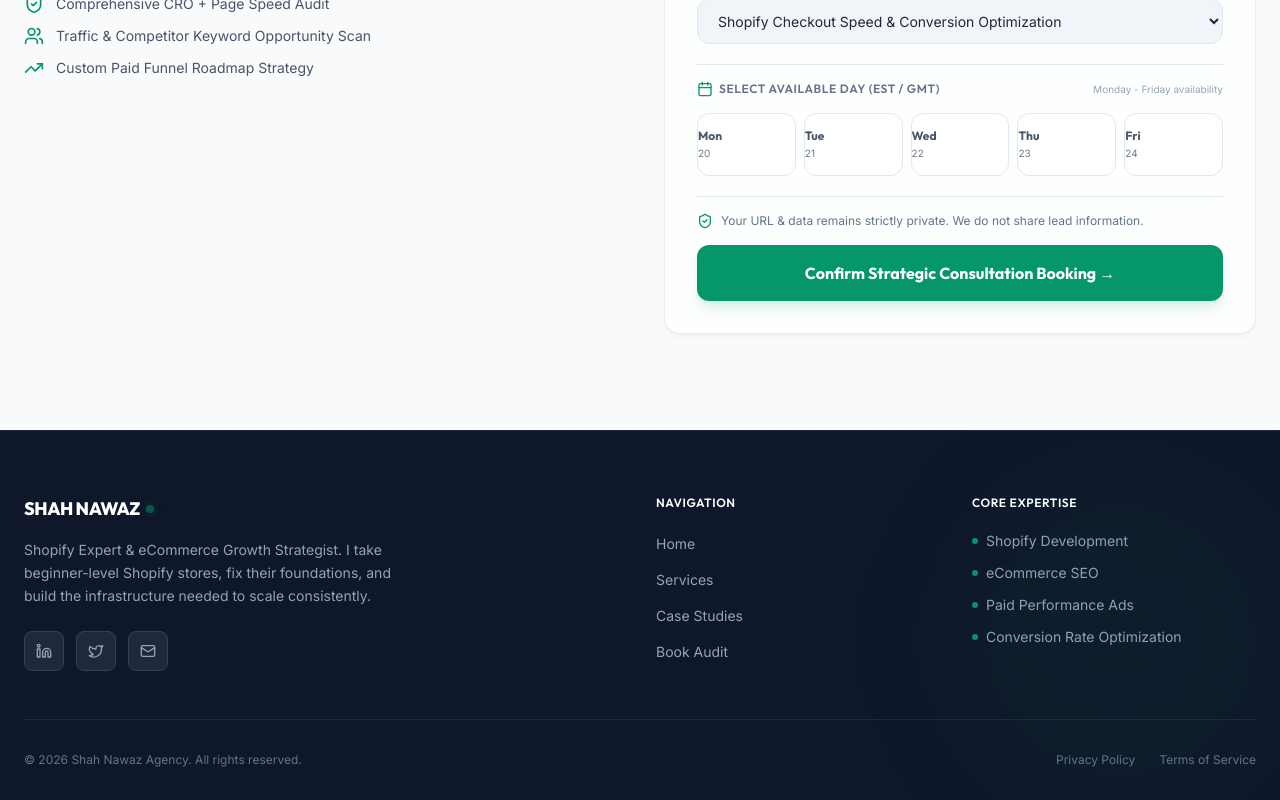
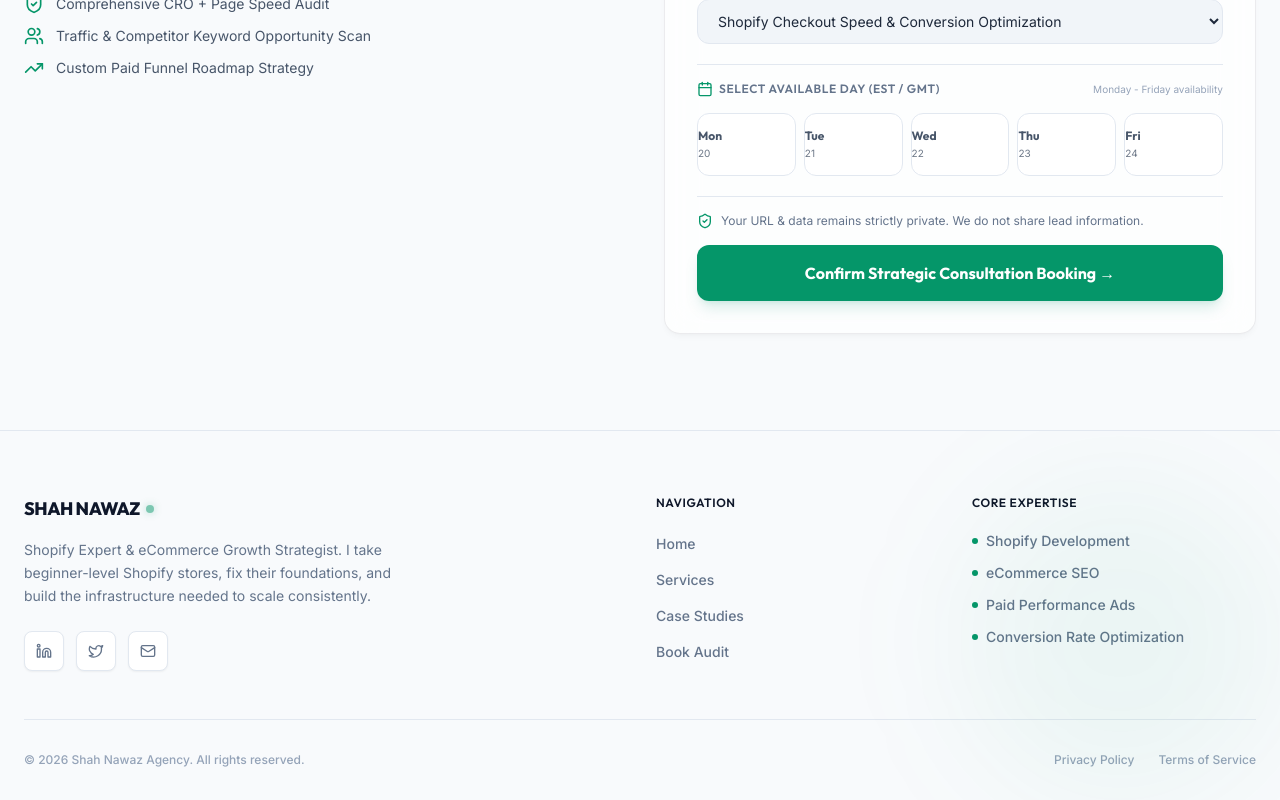
Before and after one commit to rajashahnawaz680-stack/Portfolio, a Next.js app: page / in a window 1280 px wide. Shown: the part 9883-10683 px from the top of the page. Built offline with nearby package versions, Linux system fonts and the light colour scheme.

Commit message:
Update footer color scheme to match light mode layout

```diff
--- a/src/components/Footer.tsx
+++ b/src/components/Footer.tsx
@@ -17,7 +17,7 @@ export default function Footer() {
   ];
 
   return (
-    <footer className="bg-slate-900 border-t border-slate-800 pt-16 pb-8 relative overflow-hidden">
+    <footer className="bg-brand-bg border-t border-slate-200 pt-16 pb-8 relative overflow-hidden">
       {/* Ambient glow */}
       <div className="absolute bottom-0 right-0 w-80 h-80 bg-brand-accent/5 rounded-full blur-3xl pointer-events-none" />
 
@@ -27,12 +27,12 @@ export default function Footer() {
           {/* Brand column */}
           <div className="sm:col-span-2">
             <div className="flex items-center gap-1.5 mb-4">
-              <span className="text-white font-heading font-extrabold text-lg tracking-tight">
+              <span className="text-slate-900 font-heading font-extrabold text-lg tracking-tight">
                 SHAH NAWAZ
               </span>
               <span className="w-2 h-2 rounded-full bg-brand-accent shadow-[0_0_8px_rgba(5,150,105,0.6)] animate-pulse" />
             </div>
-            <p className="text-slate-400 text-sm max-w-sm mb-6 leading-relaxed">
+            <p className="text-slate-500 text-sm max-w-sm mb-6 leading-relaxed">
               Shopify Expert &amp; eCommerce Growth Strategist. I take beginner-level Shopify stores,
               fix their foundations, and build the infrastructure needed to scale consistently.
             </p>
@@ -42,7 +42,7 @@ export default function Footer() {
                 target="_blank"
                 rel="noopener noreferrer"
                 aria-label="LinkedIn Profile"
-                className="w-10 h-10 rounded-lg bg-slate-800 border border-slate-700 flex items-center justify-center text-slate-400 hover:text-white hover:border-brand-accent transition-colors"
+                className="w-10 h-10 rounded-lg bg-white border border-slate-200 flex items-center justify-center text-slate-500 hover:text-brand-accent hover:border-brand-accent hover:bg-slate-50 transition-colors shadow-sm"
               >
                 <Linkedin className="w-4 h-4" />
               </a>
@@ -51,14 +51,14 @@ export default function Footer() {
                 target="_blank"
                 rel="noopener noreferrer"
                 aria-label="Twitter Profile"
-                className="w-10 h-10 rounded-lg bg-slate-800 border border-slate-700 flex items-center justify-center text-slate-400 hover:text-white hover:border-brand-accent transition-colors"
+                className="w-10 h-10 rounded-lg bg-white border border-slate-200 flex items-center justify-center text-slate-500 hover:text-brand-accent hover:border-brand-accent hover:bg-slate-50 transition-colors shadow-sm"
               >
                 <Twitter className="w-4 h-4" />
               </a>
               <a
                 href="mailto:contact@shahnawaz.agency"
                 aria-label="Email"
-                className="w-10 h-10 rounded-lg bg-slate-800 border border-slate-700 flex items-center justify-center text-slate-400 hover:text-white hover:border-brand-accent transition-colors"
+                className="w-10 h-10 rounded-lg bg-white border border-slate-200 flex items-center justify-center text-slate-500 hover:text-brand-accent hover:border-brand-accent hover:bg-slate-50 transition-colors shadow-sm"
               >
                 <Mail className="w-4 h-4" />
               </a>
@@ -67,7 +67,7 @@ export default function Footer() {
 
           {/* Navigation */}
           <div>
-            <h4 className="text-white font-heading text-xs font-semibold uppercase tracking-wider mb-5">
+            <h4 className="text-slate-900 font-heading text-xs font-semibold uppercase tracking-wider mb-5">
               Navigation
             </h4>
             <ul className="space-y-3">
@@ -75,7 +75,7 @@ export default function Footer() {
                 <li key={label}>
                   <a
                     href={href}
-                    className="text-slate-400 hover:text-white text-sm transition-colors"
+                    className="text-slate-500 hover:text-brand-accent text-sm transition-colors font-medium"
                   >
                     {label}
                   </a>
@@ -86,12 +86,12 @@ export default function Footer() {
 
           {/* Services */}
           <div>
-            <h4 className="text-white font-heading text-xs font-semibold uppercase tracking-wider mb-5">
+            <h4 className="text-slate-900 font-heading text-xs font-semibold uppercase tracking-wider mb-5">
               Core Expertise
             </h4>
             <ul className="space-y-3">
               {services.map((item) => (
-                <li key={item} className="flex items-center gap-2 text-slate-400 text-sm">
+                <li key={item} className="flex items-center gap-2 text-slate-500 text-sm font-medium">
                   <span className="w-1.5 h-1.5 rounded-full bg-brand-accent flex-shrink-0" />
                   {item}
                 </li>
@@ -101,15 +101,15 @@ export default function Footer() {
         </div>
 
         {/* Bottom bar */}
-        <div className="border-t border-slate-800 pt-8 flex flex-col sm:flex-row justify-between items-center gap-4">
-          <p className="text-slate-500 text-xs text-center sm:text-left">
+        <div className="border-t border-slate-200 pt-8 flex flex-col sm:flex-row justify-between items-center gap-4">
+          <p className="text-slate-400 text-xs text-center sm:text-left font-medium">
             &copy; {new Date().getFullYear()} Shah Nawaz Agency. All rights reserved.
           </p>
           <div className="flex gap-6">
-            <a href="#" className="text-slate-500 hover:text-slate-300 text-xs transition-colors">
+            <a href="#" className="text-slate-400 hover:text-slate-600 text-xs transition-colors font-medium">
               Privacy Policy
             </a>
-            <a href="#" className="text-slate-500 hover:text-slate-300 text-xs transition-colors">
+            <a href="#" className="text-slate-400 hover:text-slate-600 text-xs transition-colors font-medium">
               Terms of Service
             </a>
           </div>
```
